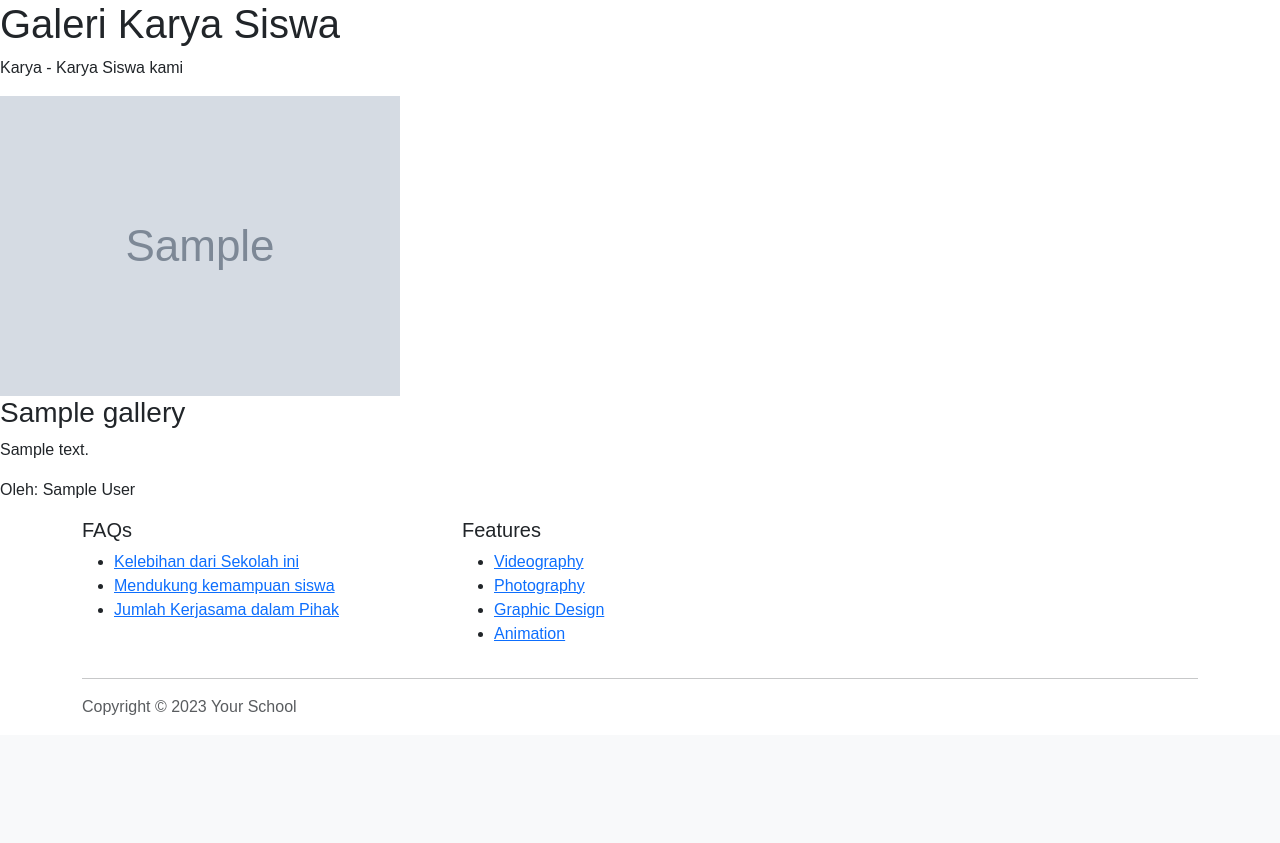
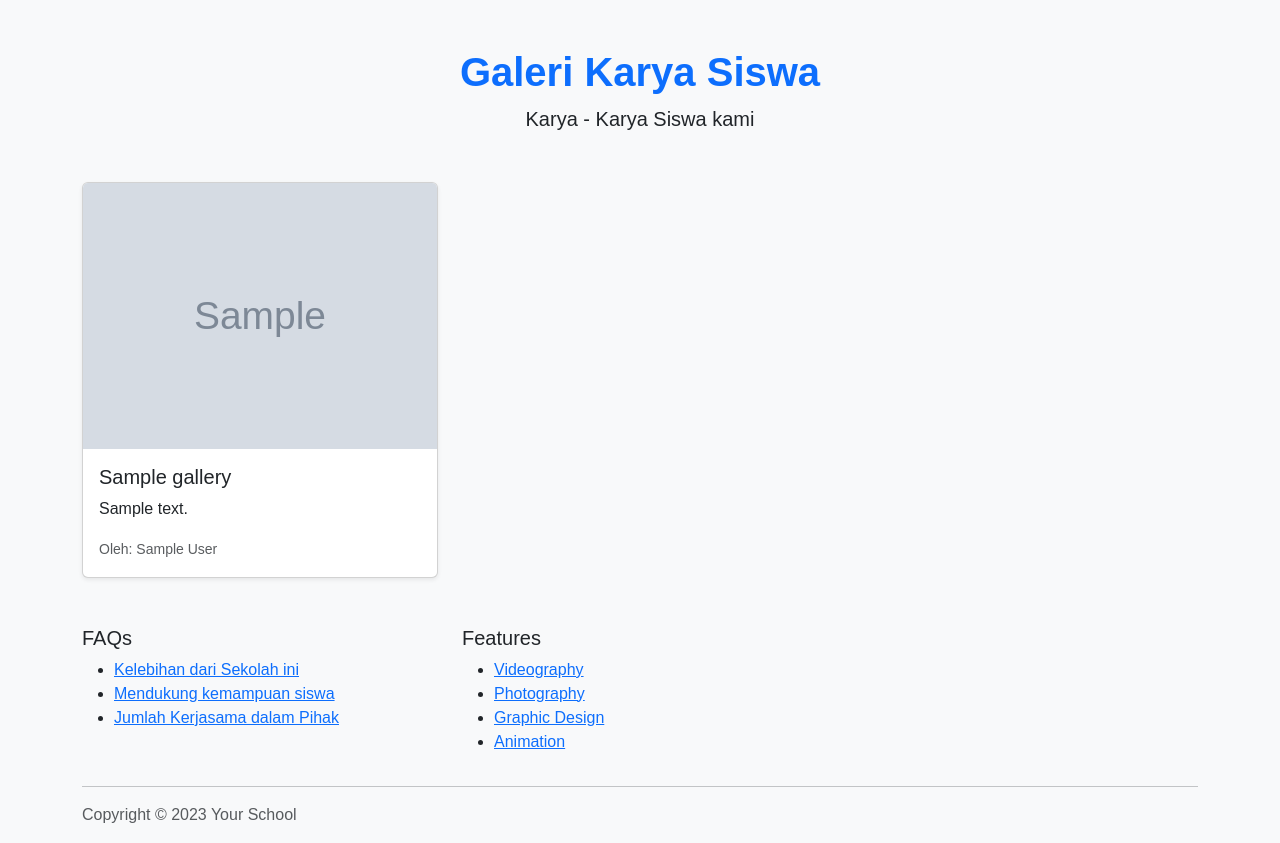
Before and after one commit to Kobidubidu/WebsiteSekolah_DCT, a PHP site: page /pages/portfolio.php in a window 1280 px wide. Shown: the part 132-975 px from the top of the page. Before the commit the page ends 847 px from the top, so only its background shows below. Run offline with PHP 8.4, Linux system fonts and the light colour scheme; tables that the repository leaves empty or names only in its code hold one stand-in row (values such as "Sample post"); grey boxes marked "Sample" are stand-in pictures.

Commit message:
penyesuaian pada page eventdkv dan portfolio

```diff
--- a/pages/add_gallery_item.php
+++ b/actions/add_gallery_item.php
@@ -15,7 +15,7 @@ if (isset($_SESSION['role']) && ($_SESSION['role'] == 'user' || $_SESSION['role'
 
         $stmt->execute();
 
-        header('Location: portfolio.php');
+        header('Location: ../pages/portfolio.php');
         exit;
     }
 } else {
--- a/pages/delete_event.php
+++ b/actions/delete_event.php
@@ -3,12 +3,12 @@ session_start();
 include '../includes/db_connect.php';
 
 if (!isset($_SESSION['role']) || $_SESSION['role'] != 'admin') {
-    header('Location: eventdkv.php');
+    header('Location: ../pages/eventdkv.php');
     exit();
 }
 
 if (!isset($_GET['id'])) {
-    header('Location: eventdkv.php');
+    header('Location: ../pages/eventdkv.php');
     exit();
 }
 
@@ -18,6 +18,6 @@ $stmt = $conn->prepare($sql);
 $stmt->bind_param('i', $id);
 $stmt->execute();
 
-header('Location: eventdkv.php');
+header('Location: ../pages/eventdkv.php');
 exit();
 ?>
--- a/pages/edit_gallery_item.php
+++ b/actions/edit_gallery_item.php
@@ -28,15 +28,15 @@ if (isset($_SESSION['role']) && ($_SESSION['role'] == 'user' || $_SESSION['role'
                 $stmt->bind_param("sssi", $title, $description, $image_path, $id);
                 $stmt->execute();
 
-                header('Location: portfolio.php');
+                header('Location: ../pages/portfolio.php');
                 exit;
             }
         } else {
-            header('Location: portfolio.php');
+            header('Location: ../pages/portfolio.php');
             exit;
         }
     } else {
-        header('Location: portfolio.php');
+        header('Location: ../pages/portfolio.php');
         exit;
     }
 } else {
--- a/pages/portfolio.php
+++ b/pages/portfolio.php
@@ -1,6 +1,5 @@
 <?php
 include '../includes/db_connect.php';
-
 // Fungsi untuk mendapatkan semua item galeri
 function getGalleryItems($conn, $user_id = null) {
     $sql = "SELECT g.*, u.name as user_name FROM gallery g LEFT JOIN users u ON g.user_id = u.id";
@@ -24,38 +23,55 @@ $gallery_items = getGalleryItems($conn);
 <!DOCTYPE html>
 <html lang="en">
 <head>
-    <!-- ... (head content) ... -->
+    <meta charset="UTF-8">
+    <meta name="viewport" content="width=device-width, initial-scale=1.0">
+    <title>Galeri Karya Siswa</title>
+    <link rel="stylesheet" href="https://cdn.jsdelivr.net/npm/bootstrap@5.3.1/dist/css/bootstrap.min.css">
+    <link rel="stylesheet" href="../assets/css/portfolio.css">
 </head>
-<body>
+<body class="bg-light">
     <?php include '../includes/header.php'; ?>
 
-    <section class="hero">
-        <h1>Galeri Karya Siswa</h1>
-        <p>Karya - Karya Siswa kami</p>
-    </section>
+    <div class="container py-5">
+        <!-- Header Section -->
+        <div class="text-center mb-5">
+            <h1 class="text-primary fw-bold">Galeri Karya Siswa</h1>
+            <p class="fs-5">Karya - Karya Siswa kami</p>
+        </div>
 
-    <section class="gallery">
+        <!-- Button to Add Gallery Item -->
         <?php if (isset($_SESSION['role']) && ($_SESSION['role'] == 'user' || $_SESSION['role'] == 'admin')): ?>
-            <a href="add_gallery_item.php" class="btn btn-primary">Tambah Item Galeri</a>
+            <div class="text-center mb-4">
+                <a href="../actions/add_gallery_item.php" class="btn btn-primary">Tambah Item Galeri</a>
+            </div>
         <?php endif; ?>
 
-        <div class="projects">
+        <!-- Grid Gallery Section -->
+        <div class="row g-4">
             <?php foreach ($gallery_items as $item): ?>
-                <div class="gallery-item">
-    <img src="<?php echo htmlspecialchars($item['image_path'] ?? 'default_image_path.jpg'); ?>" alt="<?php echo htmlspecialchars($item['title'] ?? 'Default Title'); ?>">
-    <h3><?php echo htmlspecialchars($item['title'] ?? 'Default Title'); ?></h3>
-    <p><?php echo htmlspecialchars($item['description'] ?? 'No description available.'); ?></p>
-    <p>Oleh: <?php echo htmlspecialchars($item['user_name'] ?? 'Unknown User'); ?></p>
-
-    <?php if (isset($_SESSION['role']) && ($_SESSION['role'] == 'admin' || ($_SESSION['role'] == 'user' && $_SESSION['user_id'] == $item['user_id']))): ?>
-        <a href="edit_gallery_item.php?id=<?php echo $item['id']; ?>" class="btn btn-secondary">Edit</a>
-        <a href="delete_gallery_item.php?id=<?php echo $item['id']; ?>" class="btn btn-danger" onclick="return confirm('Apakah Anda yakin ingin menghapus item ini?')">Hapus</a>
+                <div class="col-md-4">
+                    <div class="card shadow-sm">
+                        <img src="<?php echo htmlspecialchars($item['image_path'] ?? 'default_image_path.jpg'); ?>" class="card-img-top" alt="<?php echo htmlspecialchars($item['title'] ?? 'Default Title'); ?>">
+                        <div class="card-body">
+                            <h5 class="card-title"><?php echo htmlspecialchars($item['title'] ?? 'Default Title'); ?></h5>
+                            <p class="card-text"><?php echo htmlspecialchars($item['description'] ?? 'No description available.'); ?></p>
+                            <p class="card-text"><small class="text-muted">Oleh: <?php echo htmlspecialchars($item['user_name'] ?? 'Unknown User'); ?></small></p>
+                            <?php if (isset($_SESSION['role'])): ?>
+    <?php if ($_SESSION['role'] == 'admin' || ($_SESSION['role'] == 'user' && $_SESSION['user_id'] == $item['user_id'])): ?>
+        <a href="../actions/edit_gallery_item.php?id=<?php echo $item['id']; ?>" class="btn btn-secondary">Edit</a>
+        <a href="../actions/delete_gallery_item.php?id=<?php echo $item['id']; ?>" class="btn btn-danger" onclick="return confirm('Apakah Anda yakin ingin menghapus item ini?')">Hapus</a>
     <?php endif; ?>
-</div>
+<?php endif; ?>
+                        </div>
+                    </div>
+                </div>
             <?php endforeach; ?>
         </div>
-    </section>
+    </div>
+    <?php
+    include  '../includes/footer.php';
 
-    <?php include '../includes/footer.php'; ?>
+    ?>
+    <script src="https://cdn.jsdelivr.net/npm/bootstrap@5.3.1/dist/js/bootstrap.bundle.min.js"></script>
 </body>
 </html>
```
Also changed, not shown: actions/add_event.php (renamed from pages/edit_event.php, +13 -26 lines), actions/delete_gallery_item.php (renamed from pages/delete_gallery_item.php, +4 -4 lines), actions/edit_event.php (renamed from pages/add_event.php, +26 -13 lines), pages/eventdkv.php (+32 -16 lines).
